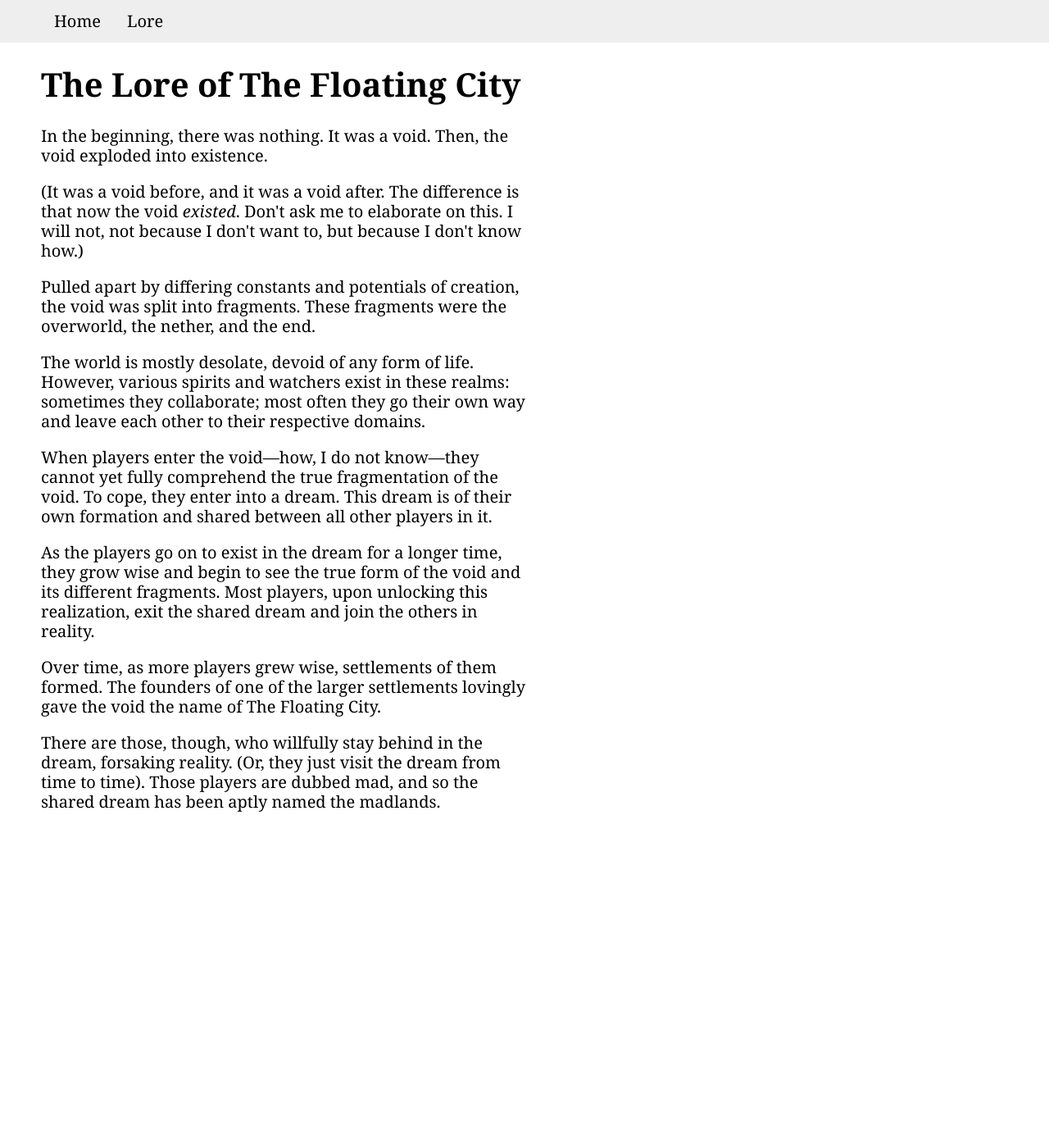
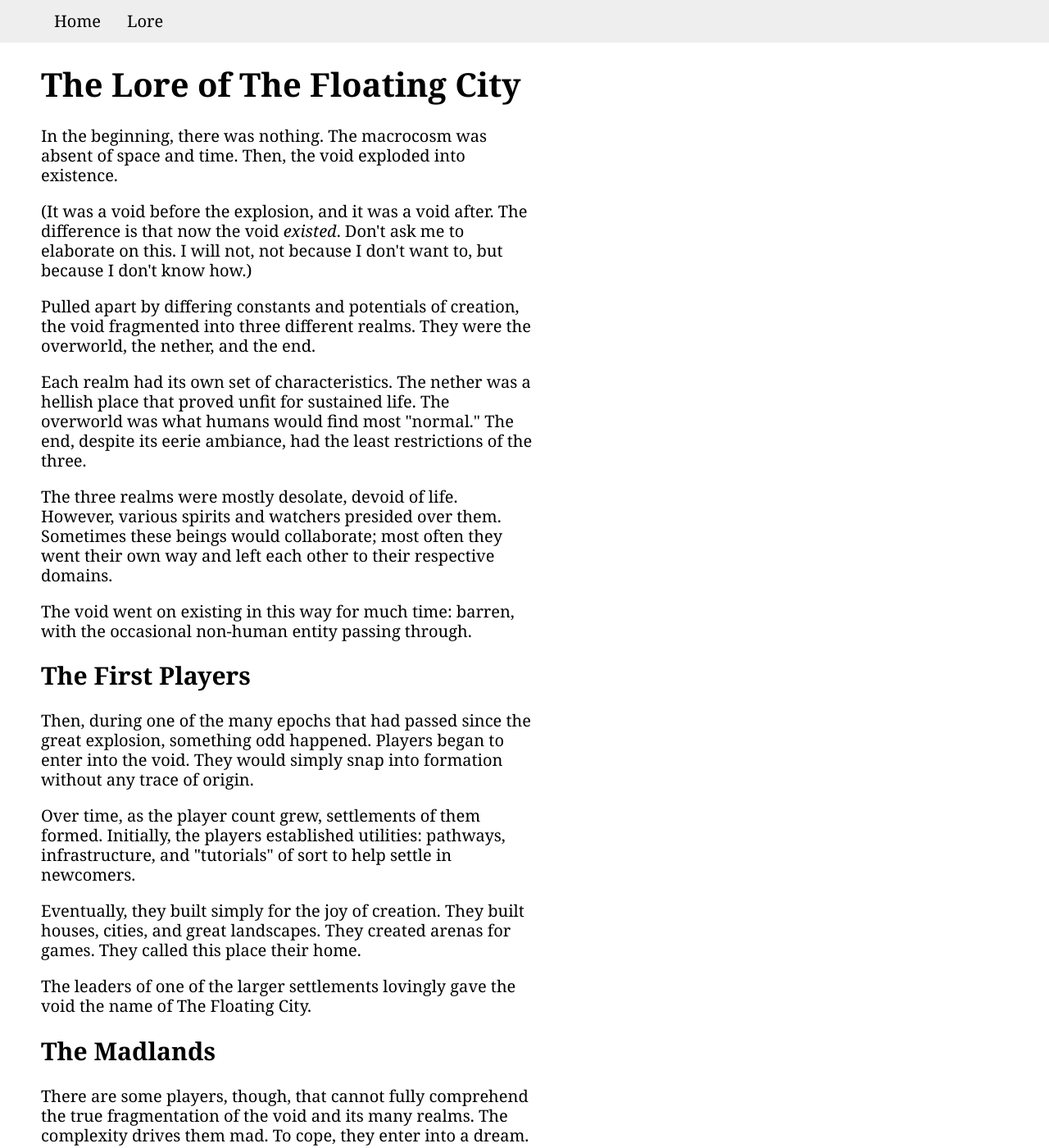
Before and after one commit to thefloatingcity/website, a Jekyll site: the page built from lore.html, in a window 1280 px wide and 1400 px high. Shown: the whole window at 82% size. Built offline with Jekyll 4.4.1, drawn with Linux system fonts in a browser that asks for light colours; some of the changed text lies outside the part shown.

Commit message:
update the lore to add info on the first players and make madlands lore in line with current ranking system

```diff
--- a/lore.html
+++ b/lore.html
@@ -5,11 +5,20 @@
 ---
 <h1>The Lore of The Floating City</h1>
 
-<p>In the beginning, there was nothing. It was a void. Then, the void exploded into existence.</p>
-<p>(It was a void before, and it was a void after. The difference is that now the void <em>existed</em>. Don't ask me to elaborate on this. I will not, not because I don't want to, but because I don't know how.)</p>
-<p>Pulled apart by differing constants and potentials of creation, the void was split into fragments. These fragments were the overworld, the nether, and the end.</p>
-<p>The world is mostly desolate, devoid of any form of life. However, various spirits and watchers exist in these realms: sometimes they collaborate; most often they go their own way and leave each other to their respective domains.</p>
-<p>When players enter the void—how, I do not know—they cannot yet fully comprehend the true fragmentation of the void. To cope, they enter into a dream. This dream is of their own formation and shared between all other players in it.</p>
-<p>As the players go on to exist in the dream for a longer time, they grow wise and begin to see the true form of the void and its different fragments. Most players, upon unlocking this realization, exit the shared dream and join the others in reality.</p>
-<p>Over time, as more players grew wise, settlements of them formed. The founders of one of the larger settlements lovingly gave the void the name of The Floating City.</p>
-<p>There are those, though, who willfully stay behind in the dream, forsaking reality. (Or, they just visit the dream from time to time). Those players are dubbed mad, and so the shared dream has been aptly named the madlands.</p>
+<p>In the beginning, there was nothing. The macrocosm was absent of space and time. Then, the void exploded into existence.</p>
+<p>(It was a void before the explosion, and it was a void after. The difference is that now the void <em>existed</em>. Don't ask me to elaborate on this. I will not, not because I don't want to, but because I don't know how.)</p>
+<p>Pulled apart by differing constants and potentials of creation, the void fragmented into three different realms. They were the overworld, the nether, and the end.</p>
+<p>Each realm had its own set of characteristics. The nether was a hellish place that proved unfit for sustained life. The overworld was what humans would find most "normal." The end, despite its eerie ambiance, had the least restrictions of the three. </p>
+<p>The three realms were mostly desolate, devoid of life. However, various spirits and watchers presided over them. Sometimes these beings would collaborate; most often they went their own way and left each other to their respective domains.</p>
+<p>The void went on existing in this way for much time: barren, with the occasional non-human entity passing through.</p>
+
+<h2>The First Players</h2>
+<p>Then, during one of the many epochs that had passed since the great explosion, something odd happened. Players began to enter into the void. They would simply snap into formation without any trace of origin.</p>
+<p>Over time, as the player count grew, settlements of them formed. Initially, the players established utilities: pathways, infrastructure, and "tutorials" of sort to help settle in newcomers.</p>
+<p>Eventually, they built simply for the joy of creation. They built houses, cities, and great landscapes. They created arenas for games. They called this place their home.</p>
+<p>The leaders of one of the larger settlements lovingly gave the void the name of The Floating City.</p>
+
+<h2>The Madlands</h2>
+<p>There are some players, though, that cannot fully comprehend the true fragmentation of the void and its many realms. The complexity drives them mad. To cope, they enter into a dream. This dream is of their own formation and shared between all other players in it.</p>
+<p>As the players go on to exist in the dream for a longer time, they grow wise and begin to understand the true form of the void. Players, upon unlocking this realization, can exit the shared dream and join others in reality.</p>
+<p>Those players who have yet to wake are dubbed mad, and so the shared dream has been aptly named the madlands.</p>
```
